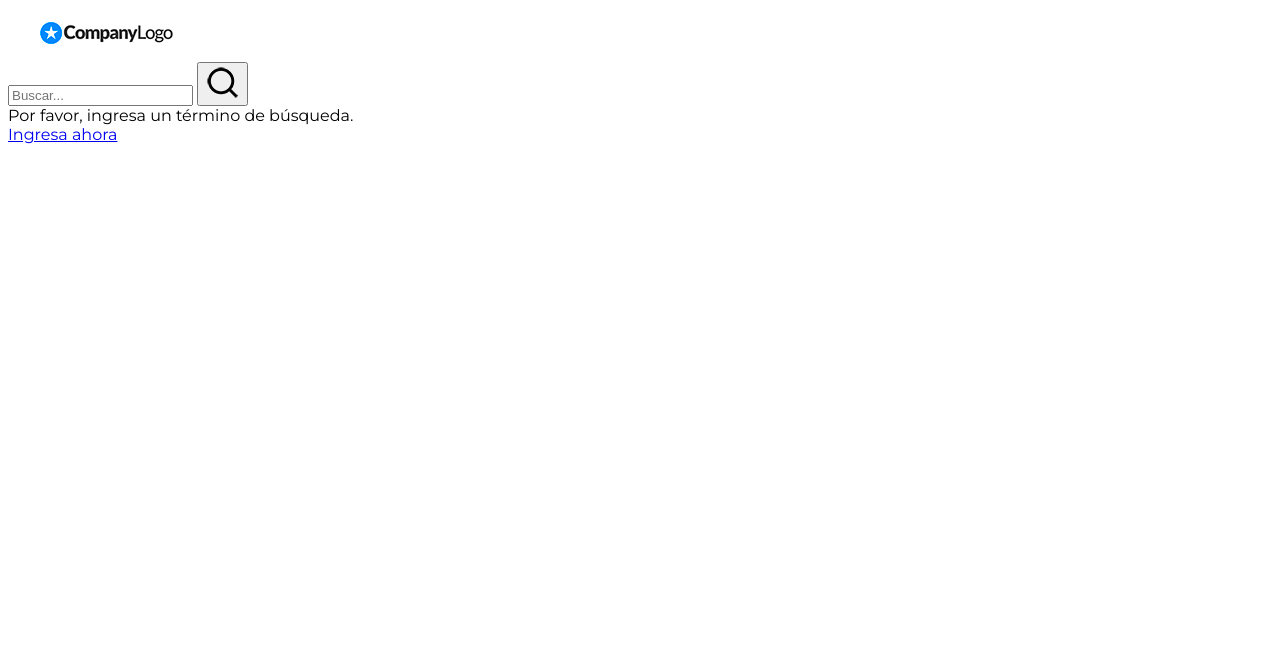
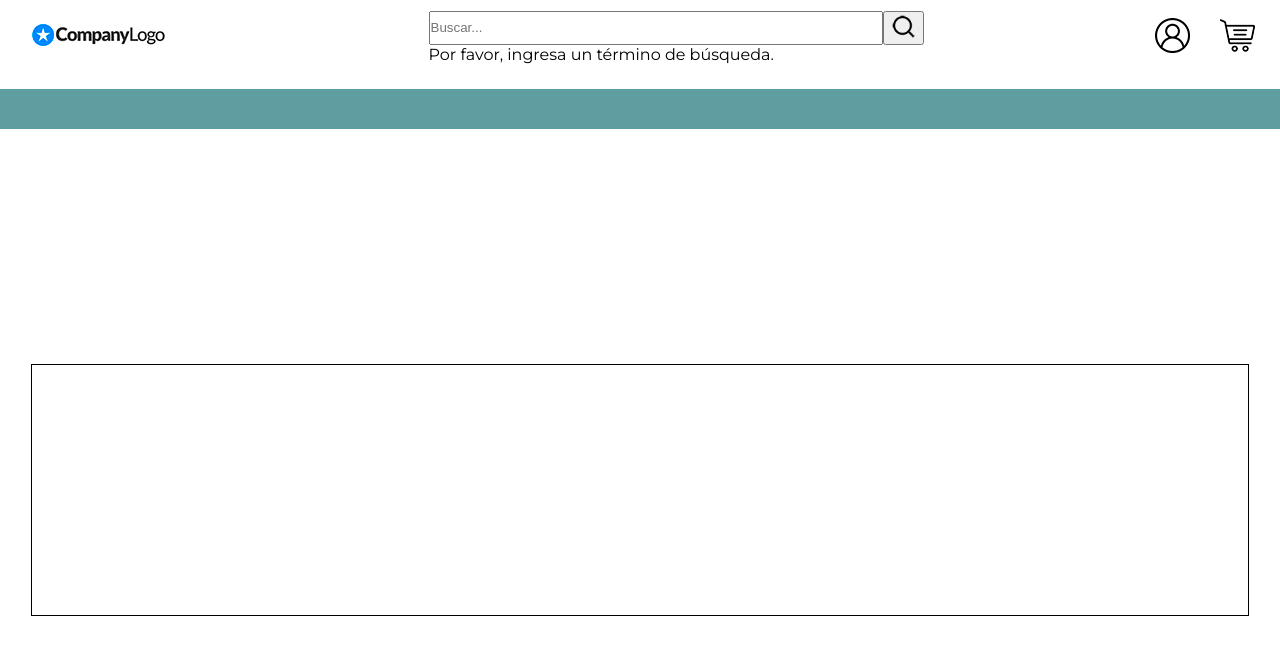
Before and after one commit to MorksMQ/proyecto-ing-en-software, a PHP site: page / in a window 1280 px wide. Shown: the top 655 px of the page. Run offline with PHP 8.4, Linux system fonts and the light colour scheme.

Commit message:
0.05
- se añadio un poco de estilo al index

```diff
--- a/index.php
+++ b/index.php
@@ -12,11 +12,18 @@
 </head>
 <body>
     <header>
-        <div class="logo"><img src="imgs/logo.png" alt="aqui va el logo"></div>
+        <div class="logo">
+            <img src="imgs/logo.png" alt="aqui va el logo">
+        </div>
+
         <div class="buscador">
         <form method="GET" action="busqueda.php">
-            <input type="text" name="query" placeholder="Buscar...">
-            <button type="submit"><img src="imgs/icon/busqueda.png" alt="Buscar"></button>
+            <div class="flex-row"><div>
+            <input class="buscador" type="text" name="query" placeholder="Buscar...">
+            </div>
+            <div>
+            <button type="submit"><img class="lupa" src="imgs/icon/busqueda.png" alt="Buscar"></button>
+            </div></div>
         </form>
 
         <?php
@@ -48,13 +55,33 @@
             $conexion->close();
         ?>
 
-
+        </div>
+        <div class="bloq1">
+        <div class="perfil">
+        <a class="boton" href="login.php">
+            <img src="imgs/icon/perfil.png" alt="login"></a>
+        </div>
+        <div class="carrito">
+            <a href="#">
+                <img src="imgs/icon/carrito.png" alt="carrito">
+            </a>
+        </div>
+        </div>
+    </header>
+    <nav>
+        <div>
 
         </div>
-        <a class="boton" href="login.php">Ingresa ahora</a>
-    </header>
+    </nav>
     <main>
+            <div class="heros-section">
+                <div>
 
+                </div>
+            </div>
+            <div class="bloq2">
+
+            </div>
     </main>
     <footer>
 
--- a/style.css
+++ b/style.css
@@ -1,3 +1,56 @@
 html{
     font-family: "Montserrat", sans-serif;
 }
+body{
+    margin: 0;
+    padding-top: 10px;
+}
+header{
+    display: flex;
+    justify-content: space-between;
+    align-items: center;
+
+    margin-bottom: 25px;
+}
+.bloq1{
+    display: flex;
+    justify-content: space-between;
+    /*flex-direction: row;*/
+
+    width: 100px;
+    padding-right: 25px;
+}
+img.lupa{
+    width: 25px;
+}
+input.buscador{
+    height: 30px;
+    width: 450px;
+
+    margin: 0;
+    padding: 0;
+}
+.flex-row{
+    display: flex;
+    flex-direction: row;
+}
+nav{
+    height: 40px;
+    width: 100%;
+    background-color: cadetblue;
+}
+.heros-section{
+    height: 235px;
+    border-bottom: 1px #fff;
+}
+.bloq2{
+    border: 1px solid #000;
+
+    height: 250px;
+    width: 95%;
+}
+main{
+    display: flex;
+    align-items: center;
+    flex-direction: column;
+}
```
